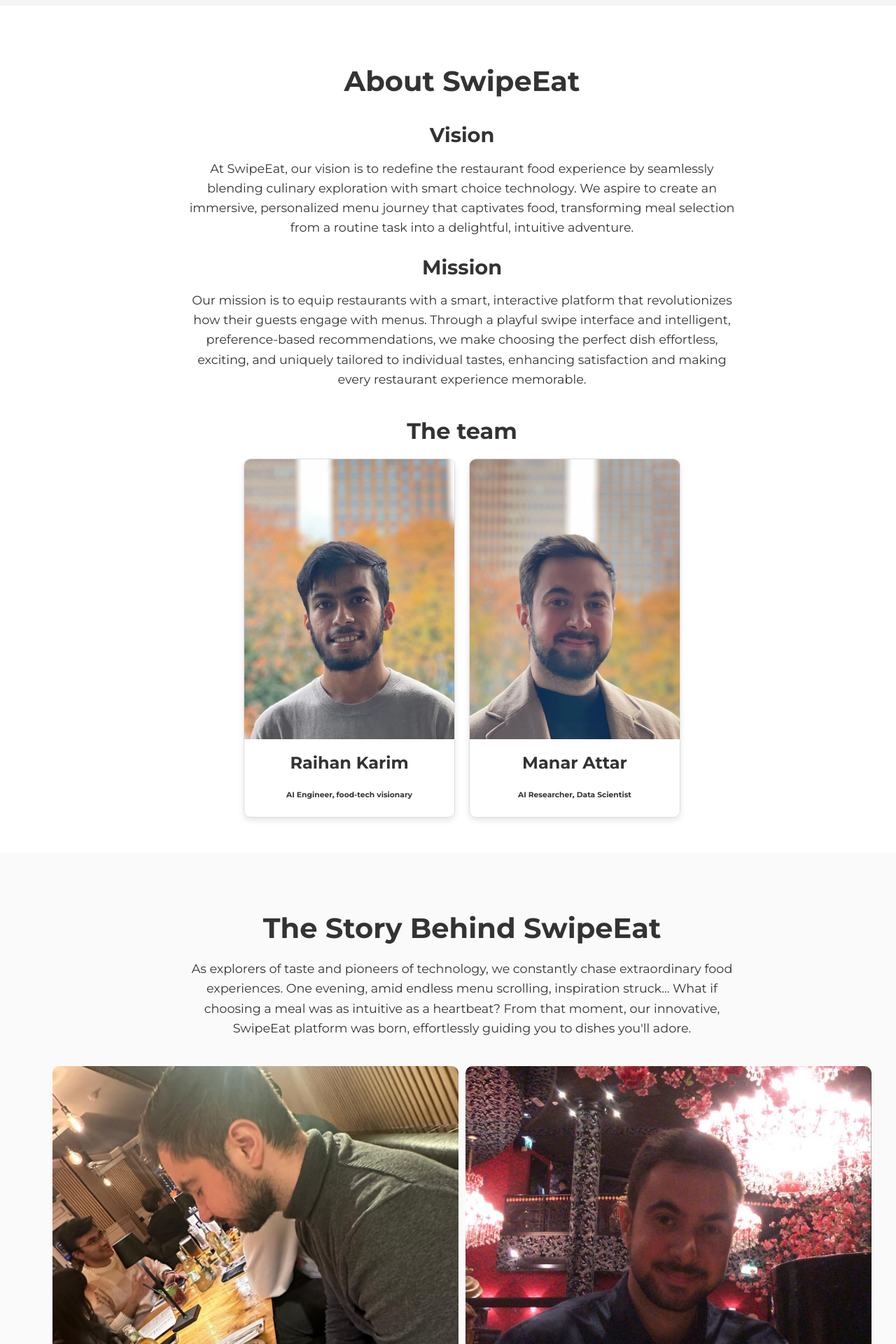
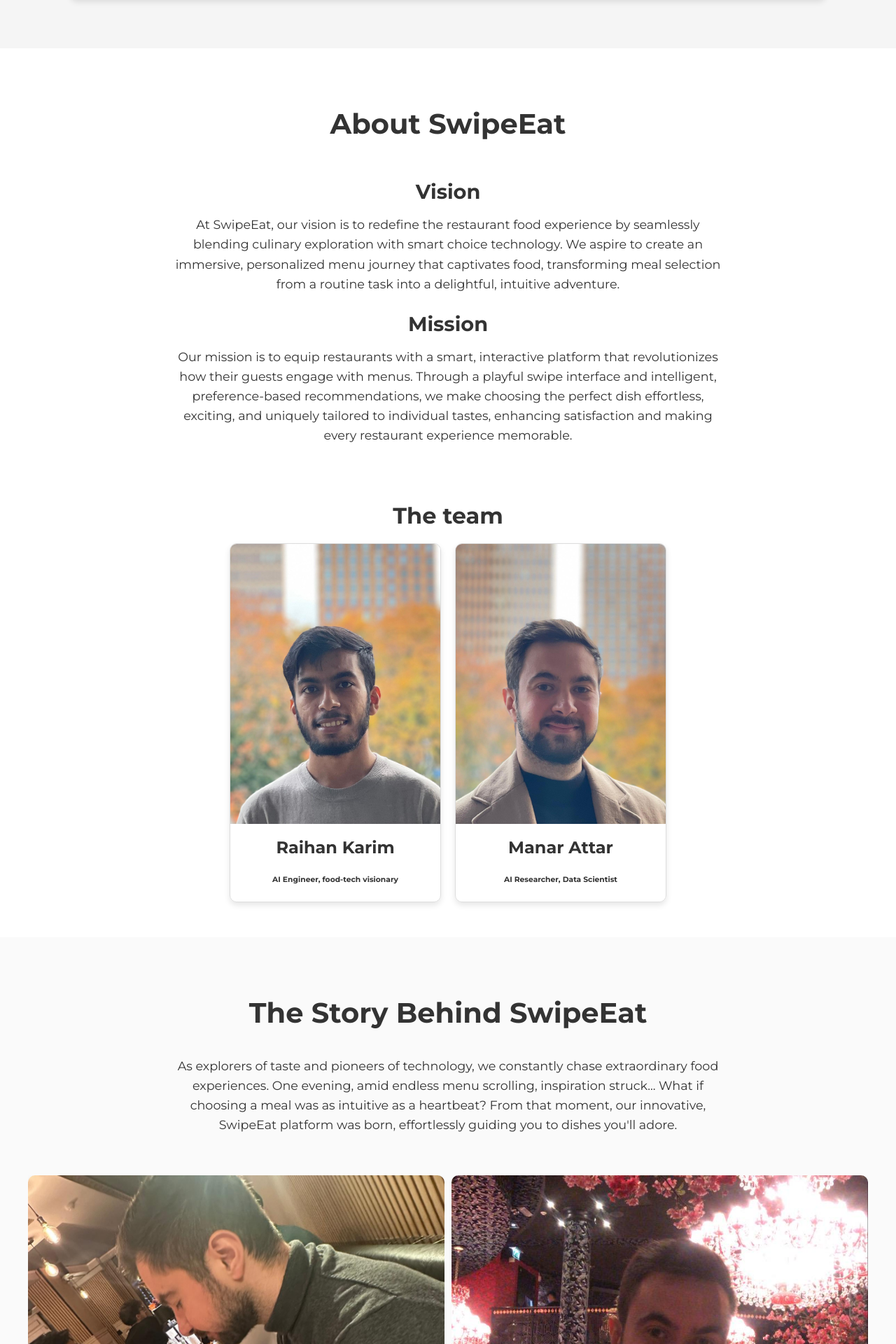
Before and after one commit to manarattar/swiper, a Flask app: page /landingpage in a window 1280 px wide. Shown: the part 3501-5421 px from the top of the page at 70% size. Run offline with Flask 3, Linux system fonts and the light colour scheme.

Commit message:
Update landingpage.html

```diff
--- a/templates/landingpage.html
+++ b/templates/landingpage.html
@@ -20,15 +20,24 @@
       width: 100%;
     }
 
-    /* Container for Centralized, Responsive Content */
+    /* Container for centralized, responsive content */
     .container {
       max-width: 1200px;
-      margin: 0 auto;
-      padding: 0 15px;
+      margin: 0 auto; /* centers the container */
+      padding: 0 auto;
       box-sizing: border-box;
+      text-align: center; /* Ensures text is centered by default */
     }
 
-    /* Navigation Menu - Semitransparent */
+    /* Additional rule to force centering in About and Story sections */
+    .about-section .container,
+    .story-section .container {
+      display: flex;
+      flex-direction: column;
+      align-items: center;
+    }
+
+    /* Navigation Menu - Semitransparent, centered */
     .navbar {
       position: fixed;
       top: 0;
@@ -58,7 +67,7 @@
       color: #ff5722;
     }
 
-    /* Hero Section with Responsive Background Image and Moving Content */
+    /* Hero Section with Responsive Background Image and Centered Content */
     .hero {
       position: relative;
     }
@@ -74,7 +83,8 @@
       transform: scale(1);
       transform-origin: center;
     }
-    /* Adjusted hero-content positioning: vertical coordinate set to 75% */
+    /* Hero content is absolutely positioned, horizontally centered,
+       and moved to 75% vertically */
     .hero-content {
       position: absolute;
       top: 75%;
@@ -86,7 +96,6 @@
       transition: transform 0.1s ease-out;
       width: 100%;
     }
-    /* (Optional) Full-width headline if needed */
     .hero-content .full-width {
       width: 100vw;
       margin: 0;
@@ -96,21 +105,21 @@
 
     /* New Hero Button */
     .hero-button {
-      background-color: rgba(184, 147, 0, 0.7); /* Semi-transparent gold */
+      background-color: rgba(255, 215, 0, 0.7); /* Semi-transparent gold */
       border: none;
       border-radius: 5px;
       padding: 15px 30px;
       font-size: 1.2rem;
-      color: white; /* Button text in white */
+      color: white; /* White text */
       cursor: pointer;
       transition: background-color 0.3s ease;
       margin-top: 20px;
     }
     .hero-button:hover {
-      background-color: rgba(255, 215, 0, 0.9); /* Slightly less transparent on hover */
+      background-color: rgba(255, 215, 0, 0.9);
     }
 
-    /* Block 2: Swipe Images Section with Fade-In Animation */
+    /* Block 2: Swipe Images Section */
     .swipe-section {
       background-color: #f5f5f5;
       padding: 50px 0;
@@ -140,12 +149,11 @@
 
     /* Block 3: About Us Section with Vision, Mission, and Team */
     .about-section {
-      padding: 50px 20px;
+      padding: 50px 0px;
       background-color: #fff;
       color: #333;
     }
     .about-section h2 {
-      text-align: center;
       margin-bottom: 30px;
       font-size: 2.5rem;
       animation: fadeIn 1s ease-out forwards;
@@ -165,7 +173,6 @@
       margin: 0 0 20px;
     }
     .team-headline {
-      text-align: center;
       font-size: 2rem;
       margin: 20px 0;
       animation: fadeIn 1s ease-out forwards;
@@ -182,7 +189,6 @@
       border-radius: 10px;
       overflow: hidden;
       box-shadow: 0 4px 8px rgba(0,0,0,0.1);
-      text-align: center;
       animation: fadeIn 1s ease-out forwards;
       opacity: 0;
     }
@@ -203,12 +209,11 @@
 
     /* Block 4: Story Section with Food Gallery */
     .story-section {
-      padding: 50px 20px;
+      padding: 50px 0px;
       background-color: #fafafa;
       color: #333;
     }
     .story-section h2 {
-      text-align: center;
       margin-bottom: 20px;
       font-size: 2.5rem;
       animation: fadeIn 1s ease-out forwards;
@@ -217,19 +222,20 @@
       max-width: 800px;
       margin: 0 auto 40px;
       line-height: 1.6;
+      font-size: 1.1rem;
       text-align: center;
-      font-size: 1.1rem;
       animation: fadeIn 1s ease-out forwards;
       animation-delay: 0.2s;
       opacity: 0;
     }
-    /* Food Gallery Layout Using Columns */
+    /* Food Gallery: Center the overall grid and its items */
     .food-gallery {
       display: grid;
       grid-template-columns: repeat(2, 1fr);
       gap: 10px;
+      justify-items: center;  /* Center each grid item */
+      justify-content: center; /* Center the grid as a whole */
     }
-    /* Big image spans both columns */
     .food-gallery .big {
       grid-column: 1 / -1;
     }
@@ -290,10 +296,11 @@
       }
       .food-gallery {
         grid-template-columns: repeat(2, 1fr);
+        justify-content: center;
       }
     }
 
-    /* Additional Adjustments for Mobile Phones */
+    /* Adjustments for Mobile Phones */
     @media (max-width: 480px) {
       .hero-content .full-width {
         font-size: 2rem;
@@ -308,7 +315,9 @@
         margin: 10px auto;
       }
       .about-section, .story-section {
-        padding: 30px 10px;
+        padding: 30px 0px;
+        margin: 20px auto;
+        max-width: 90%;
       }
     }
   </style>
@@ -331,9 +340,9 @@
     <div class="hero-image-container">
       <img src="static/meal_images/Landing Welcome.png" alt="Landing Background" class="hero-bg" loading="lazy">
       <div class="hero-content">
-        <!-- New centered button placed at a vertical coordinate set to 75% of the hero section -->
+        <!-- Centered button placed in the hero section -->
         <button class="hero-button" onclick="window.location.href='https://swiper-2xu5.onrender.com/'">
-          Try It Out!
+          Try it out!
         </button>
       </div>
     </div>
@@ -368,7 +377,6 @@
           Our mission is to equip restaurants with a smart, interactive platform that revolutionizes how their guests engage with menus. Through a playful swipe interface and intelligent, preference-based recommendations, we make choosing the perfect dish effortless, exciting, and uniquely tailored to individual tastes, enhancing satisfaction and making every restaurant experience memorable.
         </p>
       </div>
-      <!-- "The team" Headline -->
       <h3 class="team-headline">The team</h3>
       <div class="founders">
         <div class="founder-card">
@@ -394,7 +402,6 @@
           As explorers of taste and pioneers of technology, we constantly chase extraordinary food experiences. One evening, amid endless menu scrolling, inspiration struck... What if choosing a meal was as intuitive as a heartbeat? From that moment, our innovative, SwipeEat platform was born, effortlessly guiding you to dishes you'll adore.
         </p>
       </div>
-      <!-- Food Gallery: 2 small images, 1 big image, 2 small images -->
       <div class="food-gallery">
         <div class="gallery-item">
           <img src="static/meal_images/food_gallery.jpeg" alt="Restaurant Visit 1" loading="lazy">
@@ -436,12 +443,11 @@
         if (timeElapsed < duration) requestAnimationFrame(animation);
       }
 
-      // Ease-in-out quadratic
       function ease(t, b, c, d) {
         t /= d / 2;
-        if (t < 1) return c/2*t*t + b;
+        if (t < 1) return c / 2 * t * t + b;
         t--;
-        return -c/2 * (t*(t-2) - 1) + b;
+        return -c / 2 * (t * (t - 2) - 1) + b;
       }
 
       requestAnimationFrame(animation);
```
